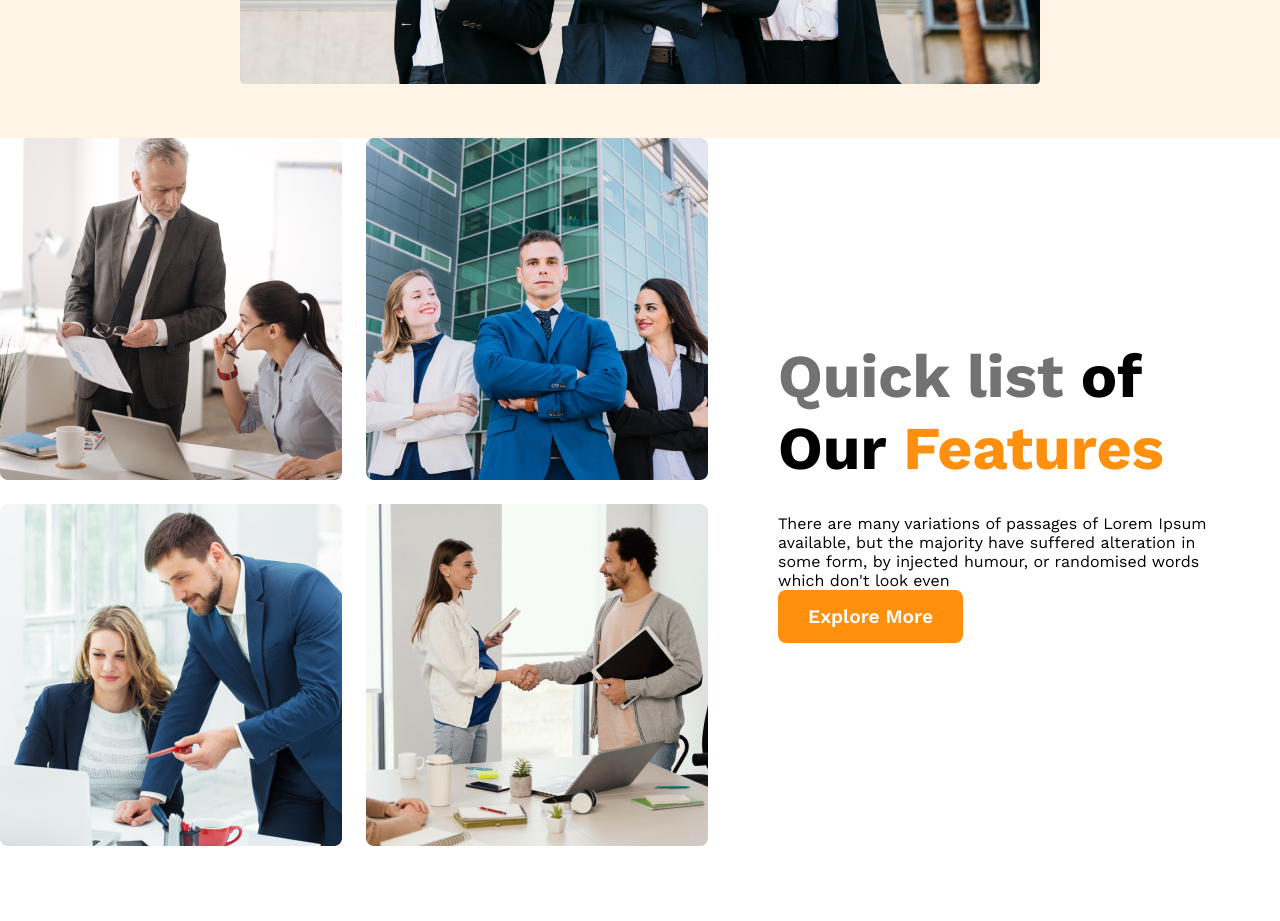
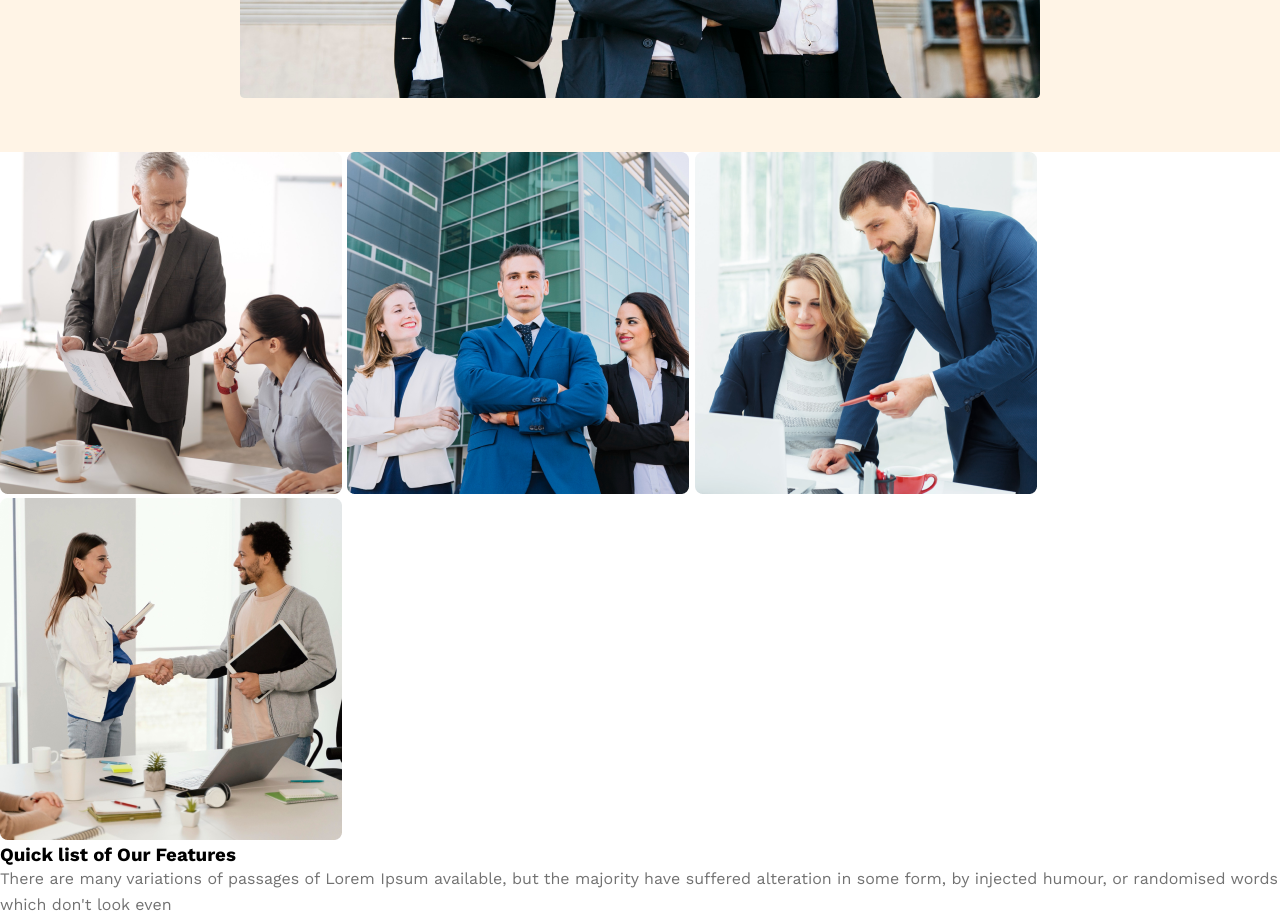
Before and after one commit to Mithun4450/architect-website, a plain HTML site: page index.html in a window 1280 px wide. Shown: the part 760-1681 px from the top of the page. Before the commit the page ends 1606 px from the top, so only its background shows below. Drawn offline with nearby package versions, Linux system fonts and the light colour scheme; a web font is replaced by a local one.

```diff
--- a/index.html
+++ b/index.html
@@ -20,7 +20,7 @@
         <div class="bannar-container">
             <div class="bannar-content">
                 <h1 class="bannar-title">Brand New Group of Architects </h1>
-                <p class="bannar-description">There are many variations of passages of Lorem Ipsum available, but the majority have suffered alteration in some form, by injected humour, or randomised words which don't look even</p>
+                <p class="description">There are many variations of passages of Lorem Ipsum available, but the majority have suffered alteration in some form, by injected humour, or randomised words which don't look even</p>
                 <button class="btn-primary">Explore More</button>
             </div>
             <img src="images/banner.png" alt="">
@@ -38,7 +38,7 @@
             </div>
             <div class="team-text-container">
                 <h3 class="team-text-title"><span class="span-quick">Quick list </span> of Our <span class="span-feature">Features</span></h3>
-                <p class="team-text-description">There are many variations of passages of Lorem Ipsum available, but the majority have suffered alteration in some form, by injected humour, or randomised words which don't look even</p>
+                <p class="description">There are many variations of passages of Lorem Ipsum available, but the majority have suffered alteration in some form, by injected humour, or randomised words which don't look even</p>
                 <button class="btn-primary">Explore More</button>
 
             </div>
--- a/style.css
+++ b/style.css
@@ -16,6 +16,14 @@
     padding: 15px 30px;
     cursor: pointer;
     border: 0;
+}
+
+.description{
+    color: #727272;
+    font-size: 1rem;
+    line-height: 26px;
+    font-weight: 400;
+    margin-bottom: 30px;
 }
 
 /* Header Styles */
@@ -52,7 +60,7 @@
 /* Bannar Styles */
 
 .bannar-content{
-    max-width: 800px;
+
     text-align: center;
     margin: 0 auto;
     padding-top: 30px;
@@ -63,47 +71,10 @@
     font-weight: 700;
     margin-bottom: 30px;
 }
-.bannar-description{
-    color: #727272;
-    font-size: 1rem;
-    font-weight: 400;
-    margin-bottom: 30px;
-}
+
 .bannar-container img{
     width: 100%;
     margin-top: 30px;
-}
-
-
-/* Styles of Main Section */
-main{
-    max-width:1440px;
-    margin: 0 auto;
-}
-.team-container{
-    display: flex;
-    align-items: center;
-}
-.team-photo-container{
-    display: grid;
-    grid-template-columns: repeat(2, 1fr);
-    gap: 1.5rem
-}
-
-.team-text-container{
-    padding-left: 70px;
-    padding-right: 70px;
-}
-.team-text-title{
-    font-size: 3.8rem;
-    font-weight: 700;
-    margin-bottom: 30px;
-}
-.team-text-title .span-quick{
-    color:#727272;
-}
-.team-text-title .span-feature{
-    color:#FF900E;
 }
 
 
@@ -111,23 +82,12 @@
 
 
 
-
-/* Media queries for  mobile devices */
 @media screen and (max-width:576px){
-    header{
-        padding: 20px;
-    }
     nav{
         flex-direction: column;
     }
+    header{
+        padding: 20px 20px;
+    }
+
 }
-
-/* Media queries for tablet or medium devices */
-@media screen and (min-width:576px) and (max-width:960px){
-    header{
-        padding: 30px;
-    }
-    nav{
-        flex-direction: column;
-    }
-}
```
